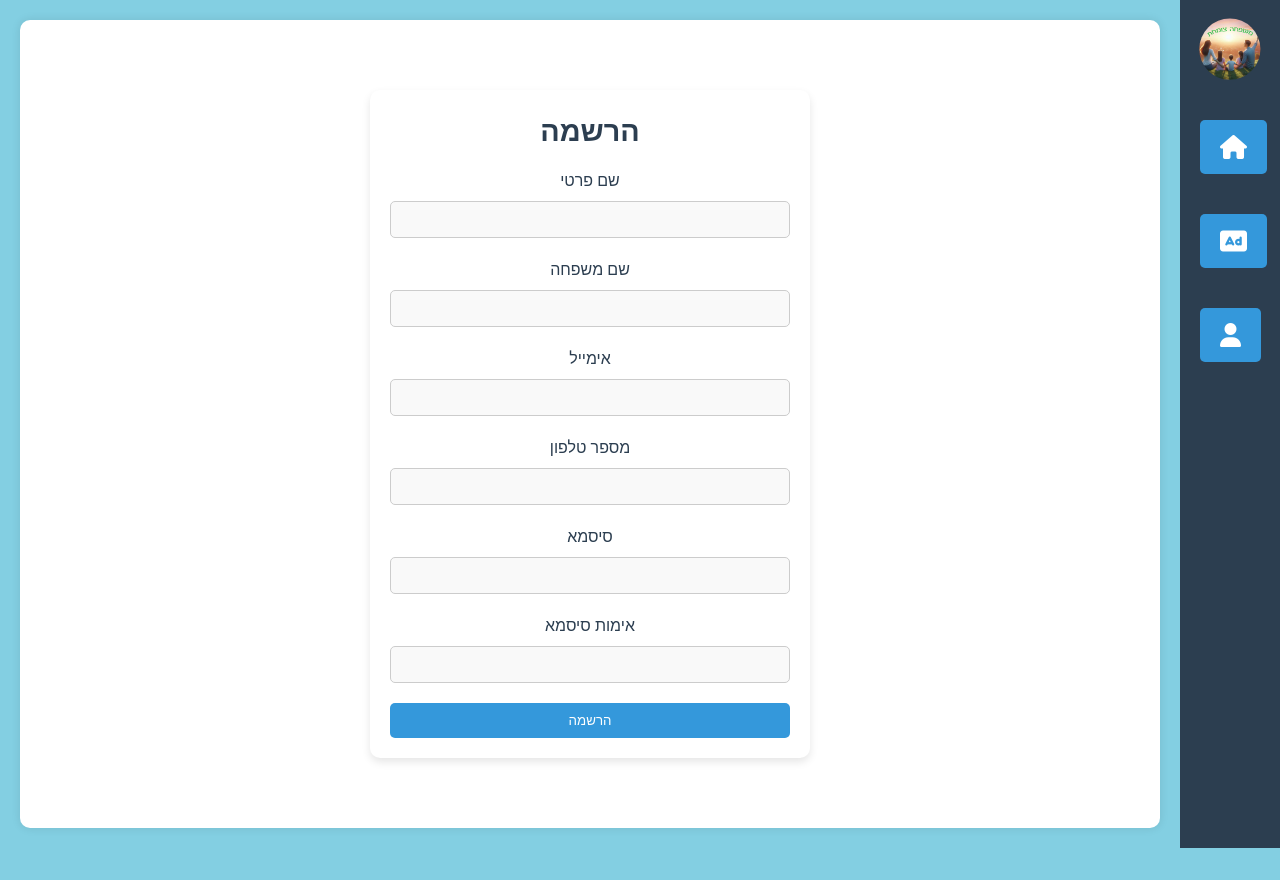
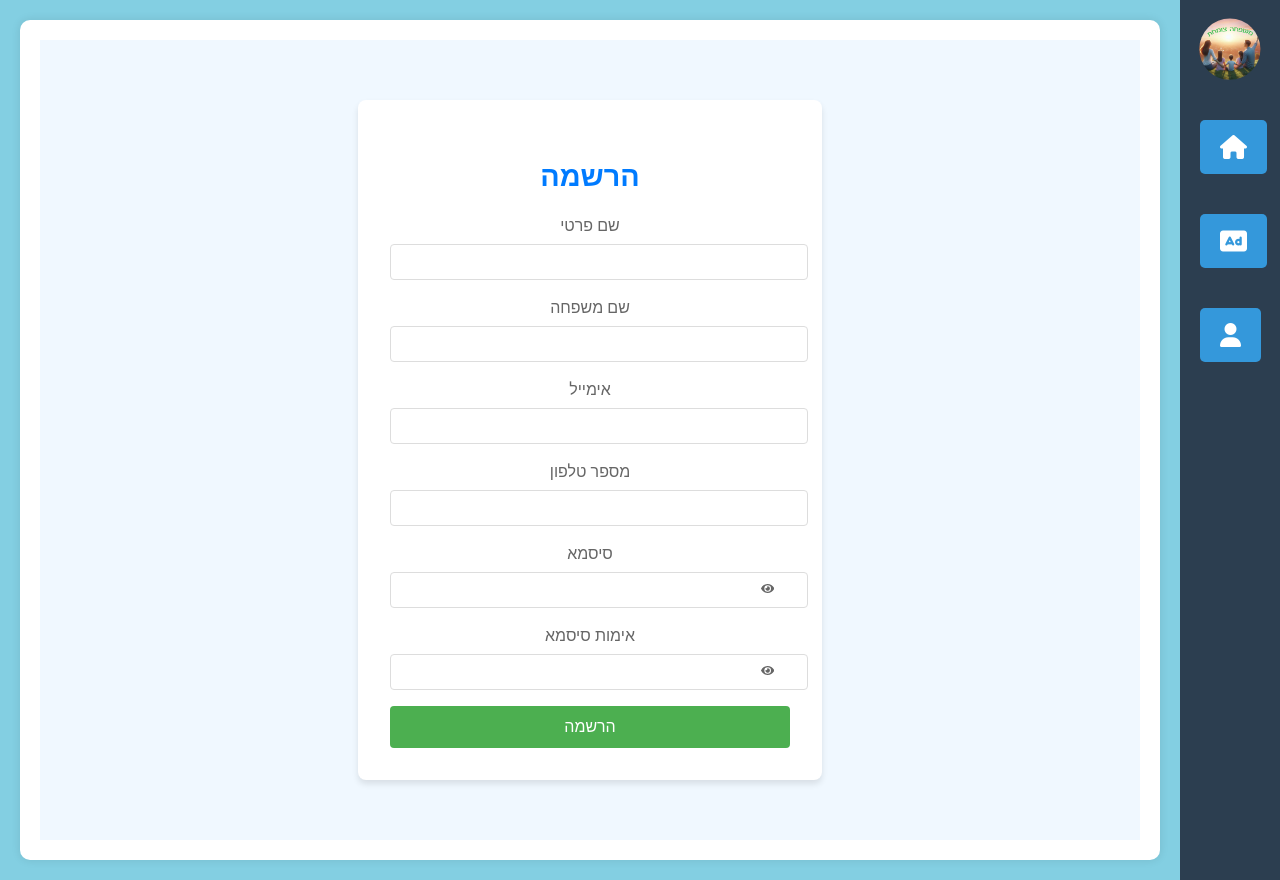
Before and after one commit to mendi-cohen/yaffa-App, a React (Create React App) app: page /signin in a window 1280 px wide. Before the commit the page ends 848 px from the top, so only its background shows below. Built offline with nearby package versions, Linux system fonts and the light colour scheme; a web font is replaced by a local one.

Commit message:
ניסוי ראשון לדיפלויי ביחד עם שרת רנדר ודטה של פוסטגרס

```diff
--- a/package.json
+++ b/package.json
@@ -10,6 +10,7 @@
     "framer-motion": "^11.3.6",
     "react": "^18.3.1",
     "react-dom": "^18.3.1",
+    "react-icons": "^5.2.1",
     "react-router-dom": "^6.24.1",
     "react-scripts": "5.0.1",
     "react-webcam": "^7.2.0",
--- a/src/Css/Sign-Log_in.css
+++ b/src/Css/Sign-Log_in.css
@@ -1,56 +1,77 @@
-.card {
-    background-color: #fff;
-    box-shadow: 0 4px 8px rgba(0, 0, 0, 0.1);
-    border-radius: 10px;
-    padding: 20px;
-    max-width: 400px;
-    margin: 50px auto;
-  }
+.login-container {
+  display: flex;
+  justify-content: center;
+  align-items: center;
+  height: 100vh;
+  background-color: #f0f8ff;
+}
 
-  .card h2 {
-    margin-top: 0;
-    color: #2c3e50;
-    text-align: center;
-  }
+.login-form {
+  background-color: white;
+  padding: 2rem;
+  border-radius: 8px;
+  box-shadow: 0 4px 6px rgba(0, 0, 0, 0.1);
+  width: 100%;
+  max-width: 400px;
+}
 
-  .card form {
-    display: flex;
-    flex-direction: column;
-  }
+h2 {
+  text-align: center;
+  color: #333;
+  margin-bottom: 1.5rem;
+}
 
-  .card form label {
-    margin-bottom: 10px;
-    color: #2c3e50;
-  }
+.form-group {
+  margin-bottom: 1rem;
+}
 
-  .card form input {
-    padding: 10px;
-    margin-bottom: 20px;
-    border: 1px solid #ccc;
-    border-radius: 5px;
-    background-color: #f9f9f9;
-    transition: border-color 0.3s;
-  }
+label {
+  display: block;
+  margin-bottom: 0.5rem;
+  color: #666;
+}
 
-  .card form input:focus {
-    border-color: #3498db;
-    outline: none;
-  }
+input {
+  width: 100%;
+  padding: 0.5rem;
+  border: 1px solid #ddd;
+  border-radius: 4px;
+  font-size: 1rem;
+}
 
-  .card form button {
-    background-color: #3498db;
-    color: white;
-    padding: 10px 20px;
-    border: none;
-    border-radius: 5px;
-    cursor: pointer;
-    transition: background-color 0.3s ease;
-  }
+.password-input-wrapper {
+  position: relative;
+}
 
-  .card form button:hover {
-    background-color: #2980b9;
-  }
+.toggle-password {
+  position: absolute;
+  right: 10px;
+  top: 50%;
+  transform: translateY(-50%);
+  background: none;
+  border: none;
+  cursor: pointer;
+  color: #666;
+}
 
-  .card a i {
-    margin-top: 10px;
-  }
+.submit-button {
+  width: 100%;
+  padding: 0.75rem;
+  background-color: #4CAF50;
+  color: white;
+  border: none;
+  border-radius: 4px;
+  font-size: 1rem;
+  cursor: pointer;
+  transition: background-color 0.3s;
+}
+
+.submit-button:hover {
+  background-color: #45a049;
+}
+
+.error-message {
+  color: #ff0000;
+  margin-bottom: 1rem;
+  text-align: center;
+}
--- a/src/Pages/Log_in.jsx
+++ b/src/Pages/Log_in.jsx
@@ -1,19 +1,82 @@
+import React, { useState } from 'react';
+import { FaEye, FaEyeSlash } from 'react-icons/fa';
 
 
+const Login = () => {
+  const [email, setEmail] = useState('');
+  const [password, setPassword] = useState('');
+  const [showPassword, setShowPassword] = useState(false);
+  const [error, setError] = useState('');
 
-export default function Log_in() {
+  const handleSubmit = async (e) => {
+    e.preventDefault();
+    setError('');
+
+    try {
+      const response = await fetch(`${process.env.REACT_APP_HOST_API}users/log-in`, {
+        method: 'POST',
+        headers: {
+          'Content-Type': 'application/json',
+        },
+        body: JSON.stringify({ email, password }),
+      });
+
+      const data = await response.json();
+
+      if (response.ok) {
+        console.log('התחברות בוצעה בהצלחה', data);
+
+      } else {
+        setError(data.message || 'התרחשה שגיאה בהתחברות');
+      }
+    } catch (error) {
+      setError('שגיאת התחברות. אנא נסה שוב מאוחר יותר.');
+      console.error('שגיאה:', error);
+    }
+  };
+
+  const togglePasswordVisibility = () => {
+    setShowPassword(!showPassword);
+  };
+
   return (
-    <div className="card">
-      <h2>התחברות</h2>
-      <form>
-        <label htmlFor="email">אימייל</label>
-        <input type="email" id="email" name="email" required />
-
-        <label htmlFor="password">סיסמא</label>
-        <input type="password" id="password" name="password" required />
-
-        <button type="submit"> התחבר/י </button>
+    <div className="login-container">
+      <form onSubmit={handleSubmit} className="login-form">
+        <h2>התחברות</h2>
+        {error && <div className="error-message">{error}</div>}
+        <div className="form-group">
+          <label htmlFor="email">אימייל</label>
+          <input
+            type="email"
+            id="email"
+            value={email}
+            onChange={(e) => setEmail(e.target.value)}
+            required
+          />
+        </div>
+        <div className="form-group">
+          <label htmlFor="password">סיסמה</label>
+          <div className="password-input-wrapper">
+            <input
+              type={showPassword ? 'text' : 'password'}
+              id="password"
+              value={password}
+              onChange={(e) => setPassword(e.target.value)}
+              required
+            />
+            <button
+              type="button"
+              onClick={togglePasswordVisibility}
+              className="toggle-password"
+            >
+              {showPassword ? <FaEyeSlash /> : <FaEye />}
+            </button>
+          </div>
+        </div>
+        <button type="submit" className="submit-button">התחבר/י</button>
       </form>
     </div>
   );
-}
+};
+
+export default Login;
--- a/src/Pages/Sign_in.jsx
+++ /dev/null
@@ -1,103 +0,0 @@
-import React, { useState } from 'react';
-
-export default function Sign_in() {
-  const [formData, setFormData] = useState({
-    firstName: '',
-    lastName: '',
-    email: '',
-    phone: '',
-    password: '',
-    confirmPassword: ''
-  });
-
-  const [passwordMatch, setPasswordMatch] = useState(true);
-
-  const handleInputChange = (e) => {
-    const { name, value } = e.target;
-    setFormData(prevState => ({
-      ...prevState,
-      [name]: value
-    }));
-
-    // בדיקת התאמת סיסמאות
-    if (name === 'password' || name === 'confirmPassword') {
-      if (name === 'password') {
-        setPasswordMatch(value === formData.confirmPassword);
-      } else {
-        setPasswordMatch(formData.password === value);
-      }
-    }
-  };
-
-  return (
-    <div className="card">
-      <h2>הרשמה</h2>
-      <form>
-        <label htmlFor="firstName">שם פרטי</label>
-        <input
-          type="text"
-          id="firstName"
-          name="firstName"
-          value={formData.firstName}
-          onChange={handleInputChange}
-          required
-        />
-
-        <label htmlFor="lastName">שם משפחה</label>
-        <input
-          type="text"
-          id="lastName"
-          name="lastName"
-          value={formData.lastName}
-          onChange={handleInputChange}
-          required
-        />
-
-        <label htmlFor="email">אימייל</label>
-        <input
-          type="email"
-          id="email"
-          name="email"
-          value={formData.email}
-          onChange={handleInputChange}
-          required
-        />
-
-        <label htmlFor="phone">מספר טלפון</label>
-        <input
-          type="tel"
-          id="phone"
-          name="phone"
-          value={formData.phone}
-          onChange={handleInputChange}
-          required
-        />
-
-        <label htmlFor="password">סיסמא</label>
-        <input
-          type="password"
-          id="password"
-          name="password"
-          value={formData.password}
-          onChange={handleInputChange}
-          required
-        />
-
-        <label htmlFor="confirmPassword">אימות סיסמא</label>
-        <input
-          type="password"
-          id="confirmPassword"
-          name="confirmPassword"
-          value={formData.confirmPassword}
-          onChange={handleInputChange}
-          required
-        />
-        {!passwordMatch && formData.confirmPassword !== '' && (
-          <p style={{ color: 'red' }}>הסיסמאות אינן תואמות</p>
-        )}
-
-        <button type="submit">הרשמה</button>
-      </form>
-    </div>
-  );
-}
--- /dev/null
+++ b/src/Pages/Sign_up.jsx
@@ -0,0 +1,144 @@
+import React, { useState } from 'react';
+import { FaEye, FaEyeSlash } from 'react-icons/fa';
+
+
+export default function Sign_up() {
+  const [formData, setFormData] = useState({
+    firstName: '',
+    lastName: '',
+    email: '',
+    phone: '',
+    password: '',
+    confirmPassword: ''
+  });
+
+  const [passwordMatch, setPasswordMatch] = useState(true);
+  const [showPassword, setShowPassword] = useState(false);
+  const [showConfirmPassword, setShowConfirmPassword] = useState(false);
+
+  const handleInputChange = (e) => {
+    const { name, value } = e.target;
+    setFormData(prevState => ({
+      ...prevState,
+      [name]: value
+    }));
+
+    if (name === 'password' || name === 'confirmPassword') {
+      if (name === 'password') {
+        setPasswordMatch(value === formData.confirmPassword);
+      } else {
+        setPasswordMatch(formData.password === value);
+      }
+    }
+  };
+
+  const togglePasswordVisibility = (field) => {
+    if (field === 'password') {
+      setShowPassword(!showPassword);
+    } else {
+      setShowConfirmPassword(!showConfirmPassword);
+    }
+  };
+
+  const handleSubmit = (e) => {
+    e.preventDefault();
+    // כאן תוסיף את הלוגיקה לשליחת הטופס
+    console.log('Form submitted:', formData);
+  };
+
+  return (
+    <div className="login-container">
+      <form onSubmit={handleSubmit} className="login-form">
+        <h2>הרשמה</h2>
+        <div className="form-group">
+          <label htmlFor="firstName">שם פרטי</label>
+          <input
+            type="text"
+            id="firstName"
+            name="firstName"
+            value={formData.firstName}
+            onChange={handleInputChange}
+            required
+          />
+        </div>
+        <div className="form-group">
+          <label htmlFor="lastName">שם משפחה</label>
+          <input
+            type="text"
+            id="lastName"
+            name="lastName"
+            value={formData.lastName}
+            onChange={handleInputChange}
+            required
+          />
+        </div>
+        <div className="form-group">
+          <label htmlFor="email">אימייל</label>
+          <input
+            type="email"
+            id="email"
+            name="email"
+            value={formData.email}
+            onChange={handleInputChange}
+            required
+          />
+        </div>
+        <div className="form-group">
+          <label htmlFor="phone">מספר טלפון</label>
+          <input
+            type="tel"
+            id="phone"
+            name="phone"
+            value={formData.phone}
+            onChange={handleInputChange}
+            required
+          />
+        </div>
+        <div className="form-group">
+          <label htmlFor="password">סיסמא</label>
+          <div className="password-input-wrapper">
+            <input
+              type={showPassword ? 'text' : 'password'}
+              id="password"
+              name="password"
+              value={formData.password}
+              onChange={handleInputChange}
+              required
+            />
+            <button
+              type="button"
+              onClick={() => togglePasswordVisibility('password')}
+              className="toggle-password"
+            >
+              {showPassword ? <FaEyeSlash /> : <FaEye />}
+            </button>
+          </div>
+        </div>
+        <div className="form-group">
+          <label htmlFor="confirmPassword">אימות סיסמא</label>
+          <div className="password-input-wrapper">
+            <input
+              type={showConfirmPassword ? 'text' : 'password'}
+              id="confirmPassword"
+              name="confirmPassword"
+              value={formData.confirmPassword}
+              onChange={handleInputChange}
+              required
+            />
+            <button
+              type="button"
+              onClick={() => togglePasswordVisibility('confirmPassword')}
+              className="toggle-password"
+            >
+              {showConfirmPassword ? <FaEyeSlash /> : <FaEye />}
+            </button>
+          </div>
+        </div>
+        {!passwordMatch && formData.confirmPassword !== '' && (
+          <div className="error-message">הסיסמאות אינן תואמות</div>
+        )}
+        <button type="submit" className="submit-button">הרשמה</button>
+      </form>
+    </div>
+  );
+}
--- a/src/Router.jsx
+++ b/src/Router.jsx
@@ -3,7 +3,7 @@ import LayoutHome from './Layout';
 import Home from './Pages/Home';
 import Ads from './Pages/Ads';
 import LogIn from './Pages/Log_in';
-import SignIn from './Pages/Sign_in';
+import SignUp from './Pages/Sign_up';
 import About from './Pages/About';
 import Art from './Pages/Articles';
 import Meeting from './Pages/Meeting';
@@ -16,7 +16,7 @@ const MyRouter = () => {
           <Route index element={<Home />} />
           <Route path="ads" element={<Ads />} />
           <Route path="login" element={<LogIn />} />
-          <Route path="signin" element={<SignIn />} />
+          <Route path="signin" element={<SignUp />} />
           <Route path="about" element={<About />} />
           <Route path="art" element={<Art />} />
           <Route path="meeting" element={<Meeting />} />
```
Also changed, not shown: src/Css/Metting.css (+8 -0 lines), 1 other file (tests, documents, lock files or other folders).
